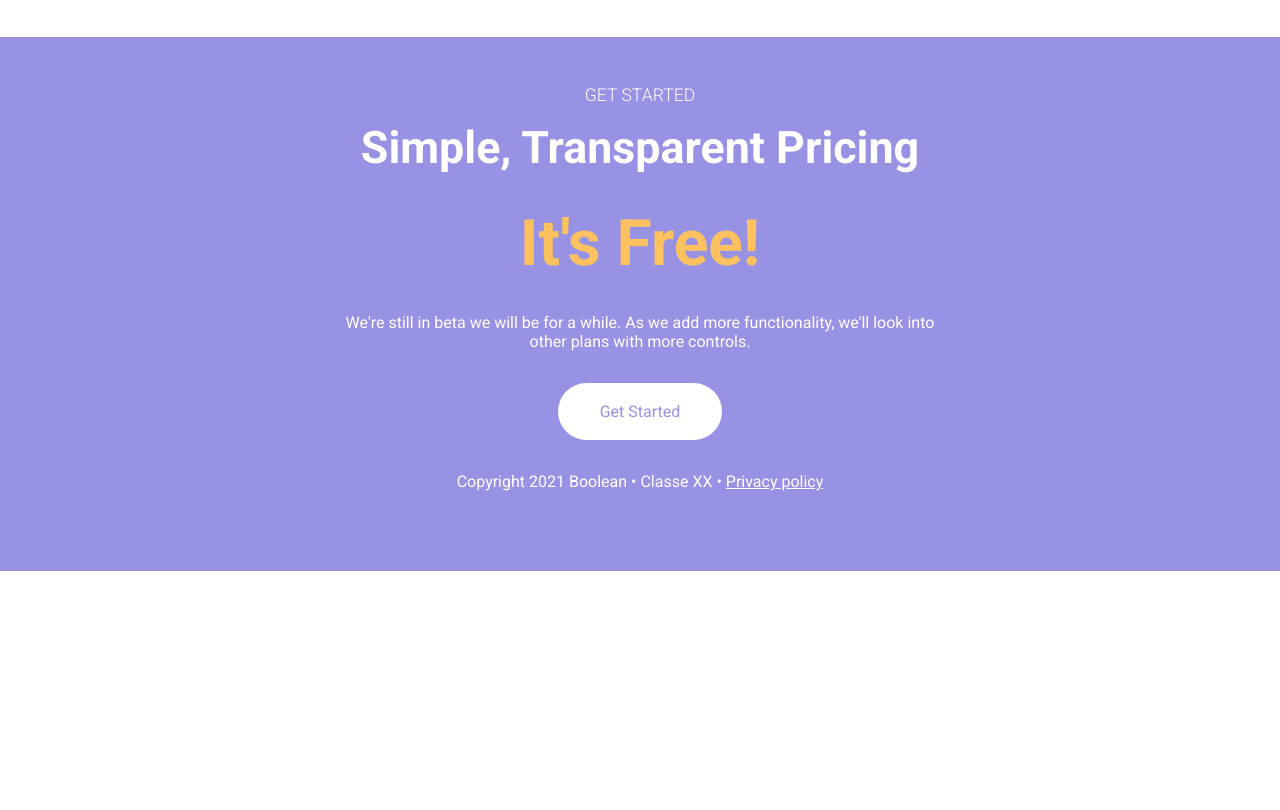
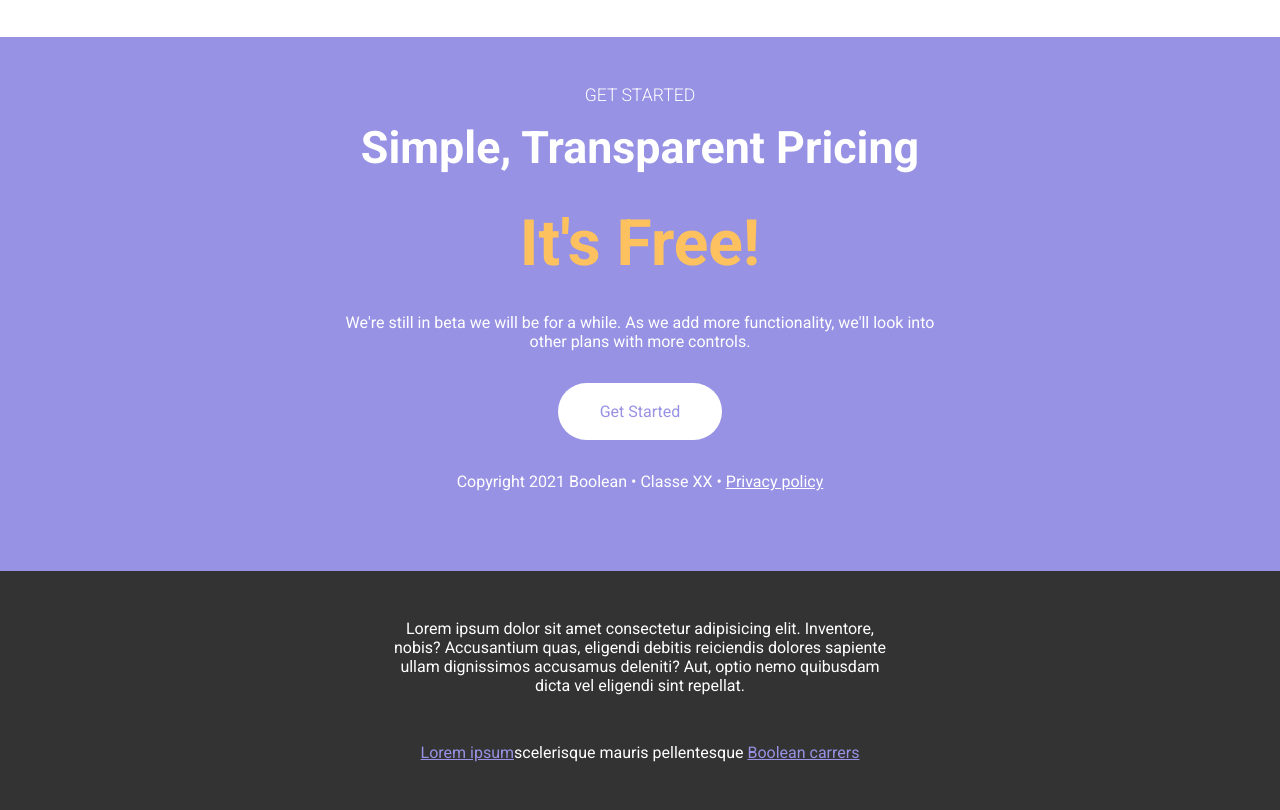
Before and after one commit to marcomammi02/htmlcss-responsive-layout, a plain HTML site: page index.html in a window 1280 px wide. Shown: the part 4504-5314 px from the top of the page. Before the commit the page ends 5075 px from the top, so only its background shows below. Drawn offline with Linux system fonts and the light colour scheme.

Commit message:
Finish project

```diff
--- a/css/style.css
+++ b/css/style.css
@@ -15,6 +15,12 @@
 
 .container-small{
     max-width: 650px;
+    margin: 0 auto;
+    padding: 0 1rem;
+}
+
+.container-footer{
+    max-width: 550px;
     margin: 0 auto;
     padding: 0 1rem;
 }
@@ -587,3 +593,27 @@
         padding: 1.2rem 2.6rem;
     }
 }
+
+
+/* footer */
+footer{
+    background-color: #333333;
+    padding: 3rem 0;
+    text-align: center;
+}
+
+footer p:first-child{
+    margin-bottom: 3rem;
+}
+
+footer p{
+    color: #ffffff;
+}
+
+footer a{
+    color: #9792E4;
+}
+
+footer a:visited{
+    color: #9792E4;
+}
--- a/index.html
+++ b/index.html
@@ -233,5 +233,14 @@
             </div>
         </section>
     </main>
+
+
+    <!-- footer -->
+    <footer>
+        <div class="container-footer">
+            <p>Lorem ipsum dolor sit amet consectetur adipisicing elit. Inventore, nobis? Accusantium quas, eligendi debitis reiciendis dolores sapiente ullam dignissimos accusamus deleniti? Aut, optio nemo quibusdam dicta vel eligendi sint repellat.</p>
+            <p><a href="#1">Lorem ipsum</a>scelerisque mauris pellentesque <a href="#1">Boolean carrers</a></p>
+        </div>
+    </footer>
 </body>
 </html>
```
